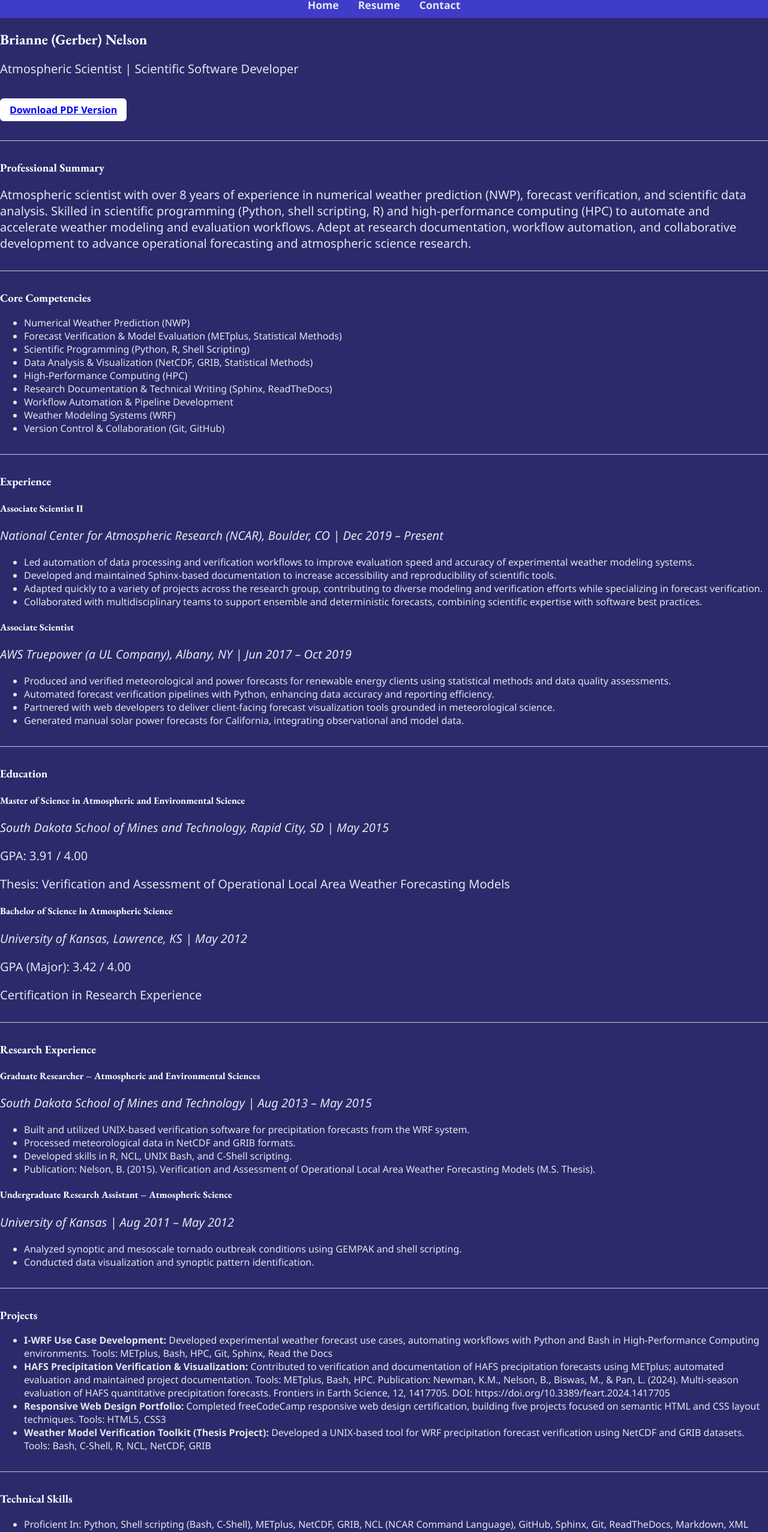
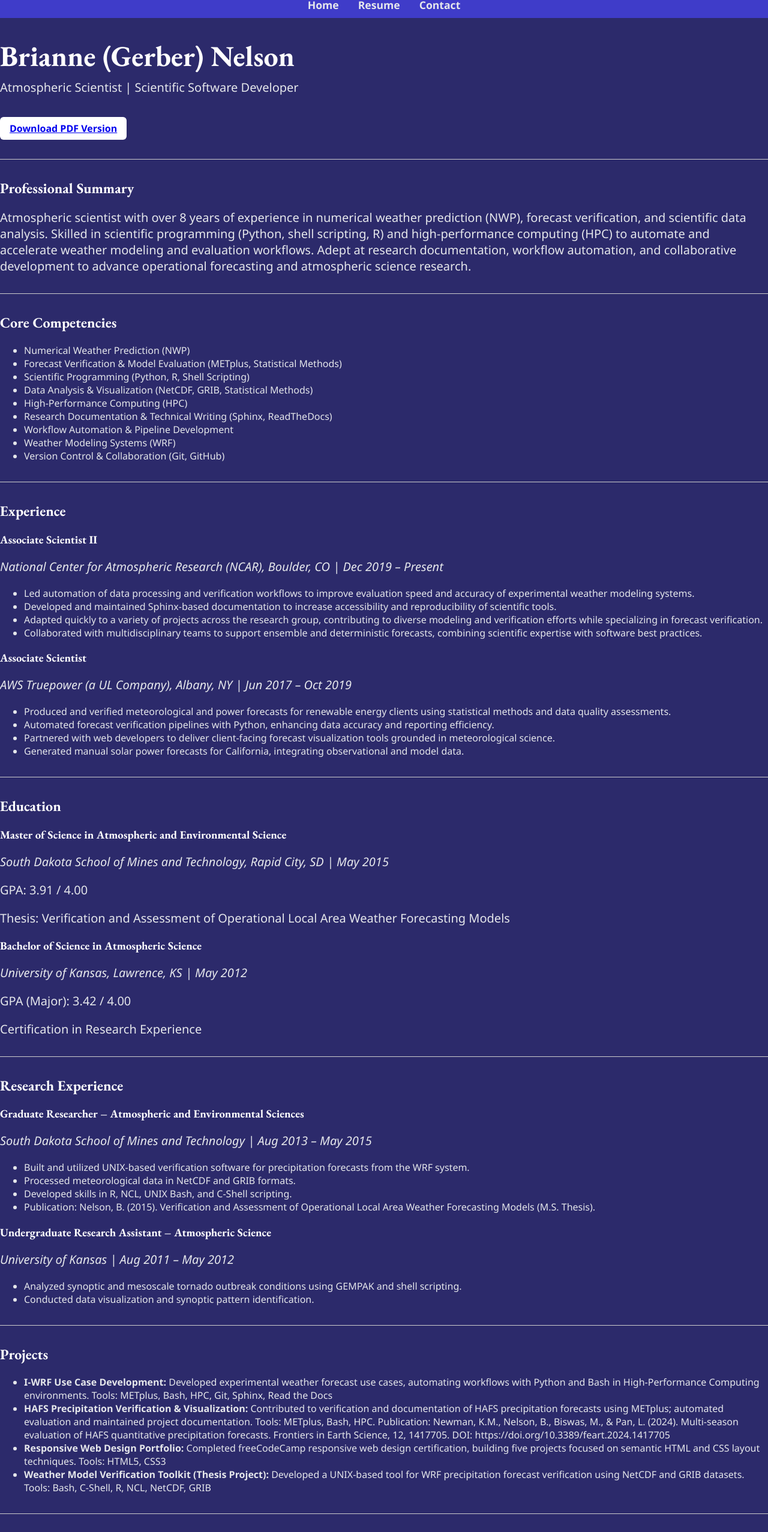
Before and after one commit to briannemg/portfolio, a React (Vite) app: page /resume in a window 1280 px wide. Shown: the part 227-2781 px from the top of the page at 60% size. Built offline with nearby package versions, Linux system fonts and the light colour scheme.

Commit message:
Modifying some styling on the resume page

```diff
--- a/src/components/Resume.jsx
+++ b/src/components/Resume.jsx
@@ -4,7 +4,7 @@ import "../styles/styles.css";
 const Resume = () => {
   return (
     <main className="resume-page">
-      <h2>Brianne (Gerber) Nelson</h2>
+      <h1>Brianne (Gerber) Nelson</h1>
       <p className="subtitle">
         Atmospheric Scientist | Scientific Software Developer
       </p>
@@ -24,7 +24,7 @@ const Resume = () => {
       <hr />
 
       <section>
-        <h3>Professional Summary</h3>
+        <h2>Professional Summary</h2>
         <p>
           Atmospheric scientist with over 8 years of experience in numerical
           weather prediction (NWP), forecast verification, and scientific data
@@ -39,7 +39,7 @@ const Resume = () => {
       <hr />
 
       <section>
-        <h3>Core Competencies</h3>
+        <h2>Core Competencies</h2>
         <ul>
           <li>Numerical Weather Prediction (NWP)</li>
           <li>
@@ -63,9 +63,9 @@ const Resume = () => {
       <hr />
 
       <section>
-        <h3>Experience</h3>
+        <h2>Experience</h2>
 
-        <h4>Associate Scientist II</h4>
+        <h3>Associate Scientist II</h3>
         <p>
           <em>
             National Center for Atmospheric Research (NCAR), Boulder, CO | Dec
@@ -94,7 +94,7 @@ const Resume = () => {
           </li>
         </ul>
 
-        <h4>Associate Scientist</h4>
+        <h3>Associate Scientist</h3>
         <p>
           <em>
             AWS Truepower (a UL Company), Albany, NY | Jun 2017 – Oct 2019
@@ -124,9 +124,9 @@ const Resume = () => {
       <hr />
 
       <section>
-        <h3>Education</h3>
+        <h2>Education</h2>
 
-        <h4>Master of Science in Atmospheric and Environmental Science</h4>
+        <h3>Master of Science in Atmospheric and Environmental Science</h3>
         <p>
           <em>
             South Dakota School of Mines and Technology, Rapid City, SD | May
@@ -139,7 +139,7 @@ const Resume = () => {
           Forecasting Models
         </p>
 
-        <h4>Bachelor of Science in Atmospheric Science</h4>
+        <h3>Bachelor of Science in Atmospheric Science</h3>
         <p>
           <em>University of Kansas, Lawrence, KS | May 2012</em>
         </p>
@@ -150,9 +150,9 @@ const Resume = () => {
       <hr />
 
       <section>
-        <h3>Research Experience</h3>
+        <h2>Research Experience</h2>
 
-        <h4>Graduate Researcher – Atmospheric and Environmental Sciences</h4>
+        <h3>Graduate Researcher – Atmospheric and Environmental Sciences</h3>
         <p>
           <em>
             South Dakota School of Mines and Technology | Aug 2013 – May 2015
@@ -171,7 +171,7 @@ const Resume = () => {
           </li>
         </ul>
 
-        <h4>Undergraduate Research Assistant – Atmospheric Science</h4>
+        <h3>Undergraduate Research Assistant – Atmospheric Science</h3>
         <p>
           <em>University of Kansas | Aug 2011 – May 2012</em>
         </p>
@@ -189,7 +189,7 @@ const Resume = () => {
       <hr />
 
       <section>
-        <h3>Projects</h3>
+        <h2>Projects</h2>
 
         <ul>
           <li>
@@ -228,7 +228,7 @@ const Resume = () => {
       <hr />
 
       <section>
-        <h3>Technical Skills</h3>
+        <h2>Technical Skills</h2>
 
         <ul>
           <li>
--- a/src/styles/styles.css
+++ b/src/styles/styles.css
@@ -124,6 +124,7 @@ p {
 .resume-container {
   max-width: 700px;
   margin: 2rem auto;
+  padding: 0 2rem;
   color: var(--text);
   font-size: 1.1rem;
 }
```
